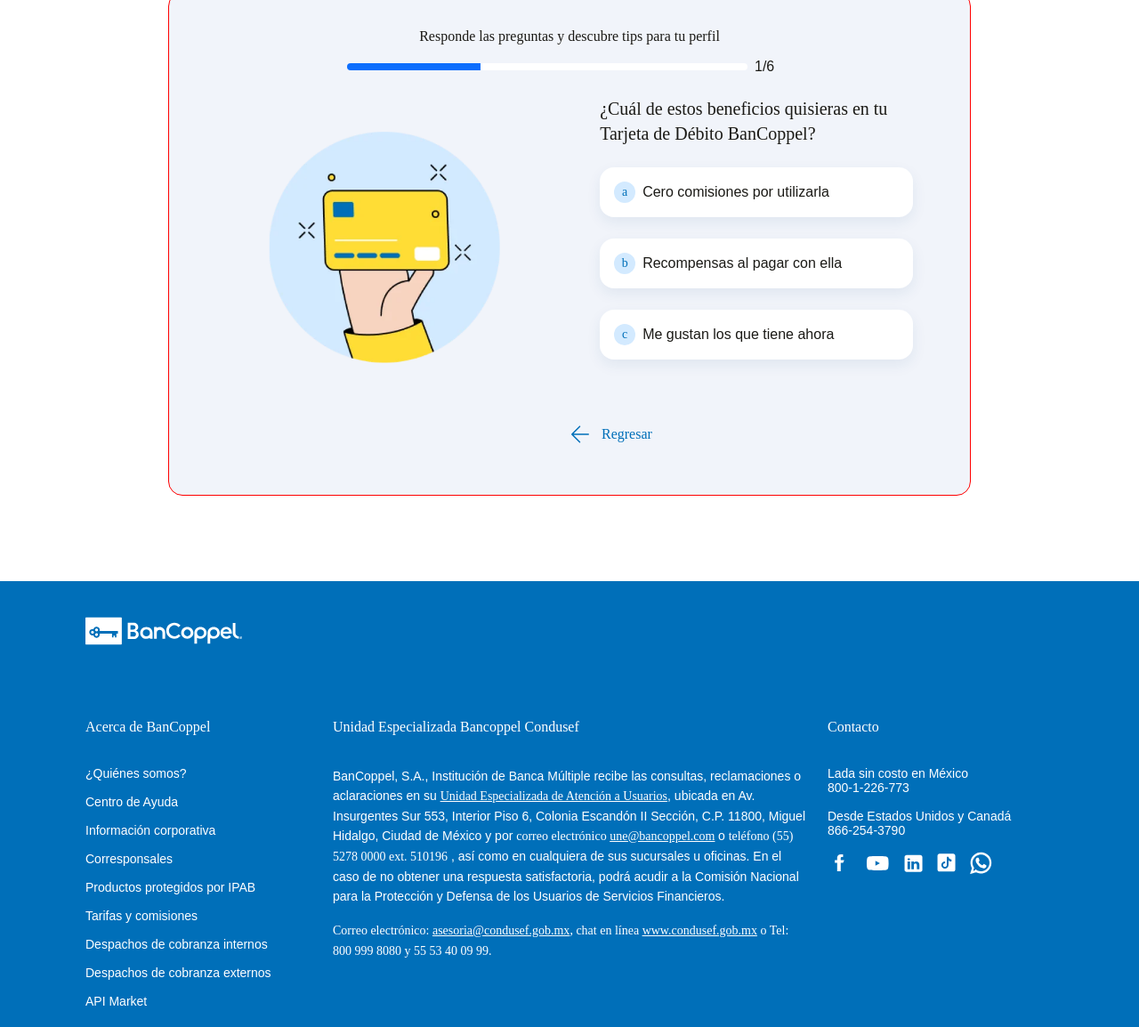
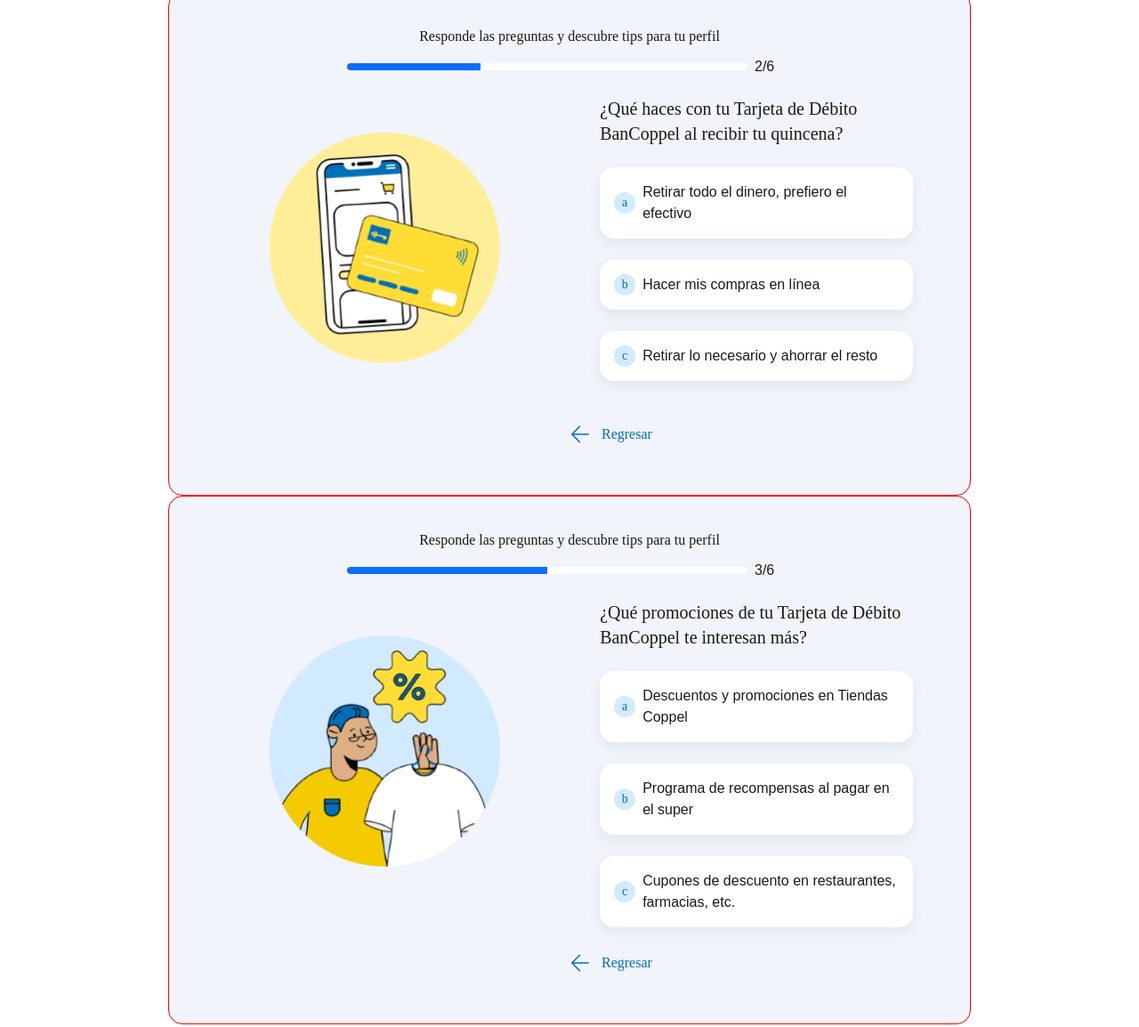
Before and after one commit to DavidPrototype/quiz, a website built with Vite: page src/index.html in a window 1280 px wide. Shown: the part 885-2039 px from the top of the page at 89% size. Built offline with nearby package versions, Linux system fonts and the light colour scheme; files whose address does not match are found by name.

Commit message:
fix:card del quiz

```diff
--- a/src/index.html
+++ b/src/index.html
@@ -84,35 +84,87 @@
                               <div class="progress-bar" style="width: 33.33%"></div>
                             </div>
                           </div>
-                          <div class="progreso-paso">1/6</div>
+                          <div class="progreso-paso">2/6</div>
                       </div>
                     </div>
                     <div class="contenido">
                         <picture class="imagen">
                             <source
-                                srcset="img/tdd-quincena-2.webp"
+                                srcset="img/tdd-pregunta-2.webp"
                                 type="image/webp"
                             />
                             <img
 
-                                src="img/tdd-quincena-2.png"
+                                src="img/tdd-pregunta-2.png"
                                 alt="Imagen Pregunta 1"
                             />
                         </picture>
                         <div class="pregunta">
-                            <p class="titulo">¿Cuál de estos beneficios quisieras en tu Tarjeta de Débito BanCoppel?</p>
+                            <p class="titulo">¿Qué haces con tu Tarjeta de Débito BanCoppel al recibir tu quincena?</p>
                             <div class="respuestas">
                               <div class="respuesta">
                                 <div class="respuesta-indice">a</div>
-                                <p class="respuesta-contenido">Cero comisiones por utilizarla</p>
+                                <p class="respuesta-contenido">Retirar todo el dinero, prefiero el efectivo</p>
                               </div>
                               <div class="respuesta">
                                 <div class="respuesta-indice">b</div>
-                                <p class="respuesta-contenido">Recompensas al pagar con ella</p>
+                                <p class="respuesta-contenido">Hacer mis compras en línea</p>
                               </div>
                               <div class="respuesta">
                                 <div class="respuesta-indice">c</div>
-                                <p class="respuesta-contenido">Me gustan los que tiene ahora</p>
+                                <p class="respuesta-contenido">Retirar lo necesario y ahorrar el resto</p>
+                              </div>
+                            </div>
+                        </div>
+                    </div>
+                    <div class="acciones">
+                      <div class="link-back">
+                        <a href="javascript:void(0);">
+                            <img src="icons/icon-arrow-back.svg" alt="" />
+                            Regresar</a
+                        >
+                      </div>
+                    </div>
+
+              </div>
+              <div class="quiz-card">
+                    <div class="instrucciones">
+                      <p class="enunciado">Responde las preguntas y descubre tips para tu perfil</p>
+                      <div class="progreso">
+                          <div class="progreso-bar">
+                            <div class="progress" role="progressbar" aria-label="Progreso del quiz" aria-valuenow="0" aria-valuemin="0" aria-valuemax="100" style="height: 8px;">
+                              <div class="progress-bar" style="width: 50%"></div>
+                            </div>
+                          </div>
+                          <div class="progreso-paso">3/6</div>
+                      </div>
+                    </div>
+                    <div class="contenido">
+                        <picture class="imagen">
+                            <source
+                                srcset="img/tdd-pregunta-3.webp"
+                                type="image/webp"
+                            />
+                            <img
+
+                                src="img/tdd-pregunta-3.png"
+                                alt="Imagen Pregunta 3"
+                            />
+                        </picture>
+                        <div class="pregunta">
+                            <p class="titulo">¿Qué promociones de tu Tarjeta de Débito BanCoppel te interesan más?</p>
+                            <div class="respuestas">
+                              <div class="respuesta">
+                                <div class="respuesta-indice">a</div>
+                                <p class="respuesta-contenido">Descuentos y promociones en Tiendas Coppel </p>
+                              </div>
+                              <div class="respuesta">
+                                <div class="respuesta-indice">b</div>
+                                <p class="respuesta-contenido">Programa de recompensas al pagar en el super</p>
+                              </div>
+                              <div class="respuesta">
+                                <div class="respuesta-indice">c</div>
+                                <p class="respuesta-contenido">Cupones de descuento en restaurantes, farmacias, etc. </p>
                               </div>
                             </div>
                         </div>
--- a/src/scss/pages/_home.scss
+++ b/src/scss/pages/_home.scss
@@ -81,6 +81,7 @@
                         box-shadow: var(--color-shadow-default);
                         margin-bottom:1rem ;
                         &-indice{
+                            flex: 0 0 auto;
                             display: flex;
                             justify-content: center;
                             align-items: center;
@@ -93,6 +94,7 @@
                             @include text-sm-14;
                         }
                         &-contenido{
+                            flex-basis: 90%;
                             font-family: var( --font-secundaria-regular);
                             @include text-sm-16;
 
@@ -184,6 +186,10 @@
                         .respuesta{
                             padding: 1rem;
                             margin-bottom: 24px;
+
+                            &-indice{
+                                flex-basis: auto;
+                            }
                         }
                     }
                 }
```
Also changed, not shown: public/img/tdd-pregunta-2.png (added), public/img/tdd-pregunta-2.webp (added), public/img/tdd-pregunta-3.png (added), public/img/tdd-pregunta-3.webp (added), public/img/tdd-pregunta-4.png (added), public/img/tdd-pregunta-4.webp (added), public/img/tdd-pregunta-5.png (added), public/img/tdd-pregunta-5.webp (added), public/img/tdd-pregunta-6.png (added), public/img/tdd-pregunta-6.webp (added), 1 other file.
